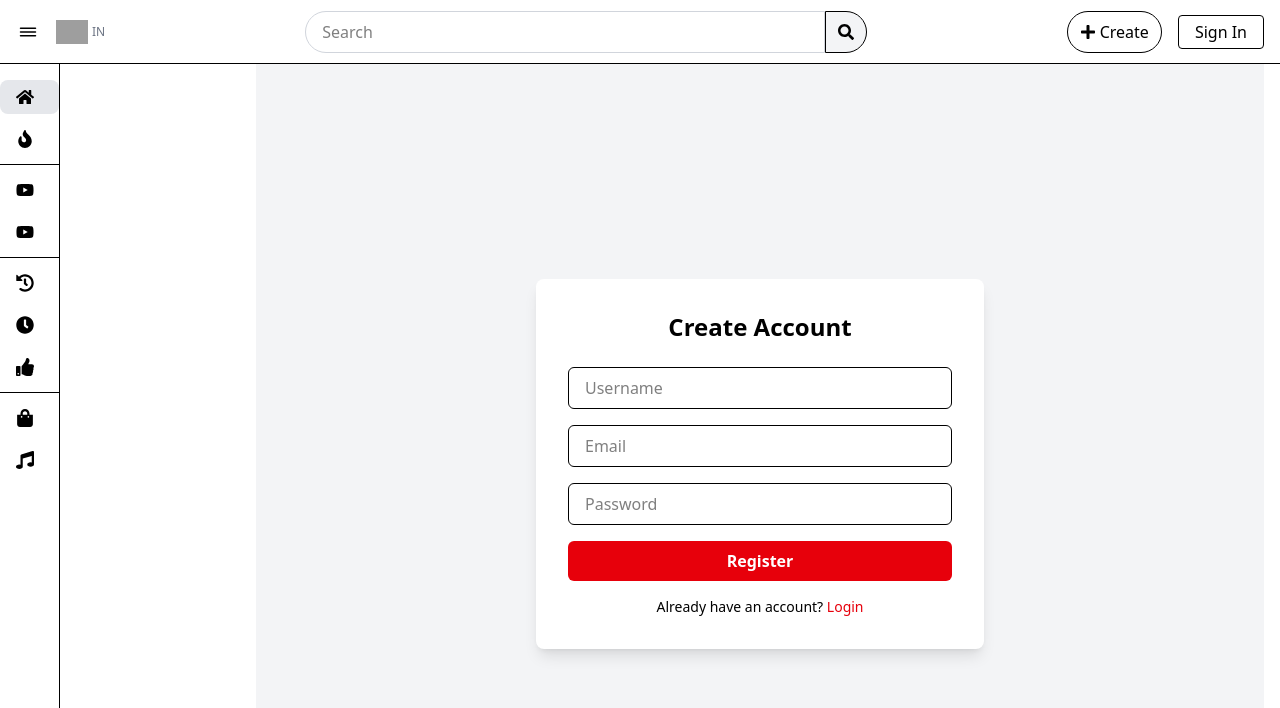
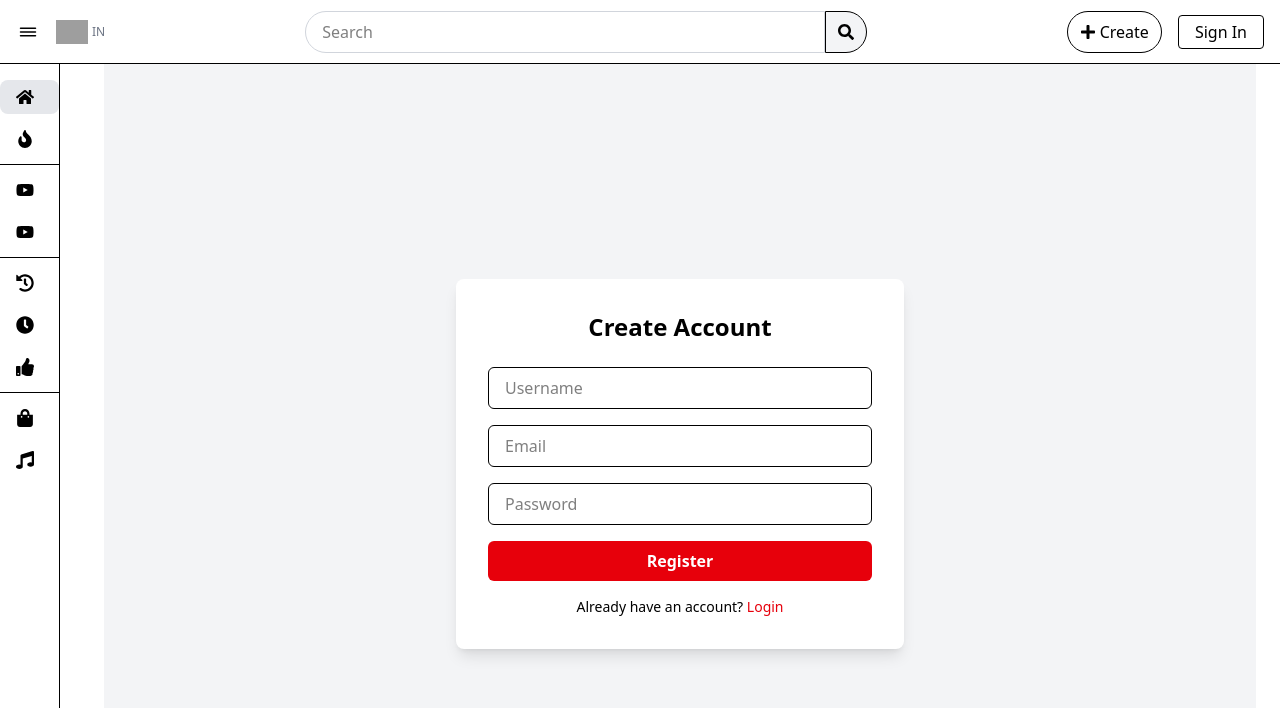
Before and after one commit to Divyaa-2001/YouTube-Clone, a React (Vite) app in the folder frontend/youTube-frontend/: page /register in a window 1280 px wide. Shown: the top 708 px of the page. Built offline with nearby package versions, Linux system fonts and the light colour scheme; grey boxes are pictures that could not be loaded.

Commit message:
layout issues

```diff
--- a/frontend/youTube-frontend/src/App.jsx
+++ b/frontend/youTube-frontend/src/App.jsx
@@ -22,10 +22,16 @@ function App() {
           onClick={() => setIsOpen(false)}
         />
       )}
-
+{/*
       <main className="pt-16 md:ml-60 px-4">
         <Outlet />
-      </main>
+      </main> */}
+        <main
+    className={`pt-16 px-6 transition-all duration-300
+    ${isOpen ? "md:ml-60" : "md:ml-20"}`}
+  >
+    <Outlet />
+  </main>
     </>
   );
 }
```
